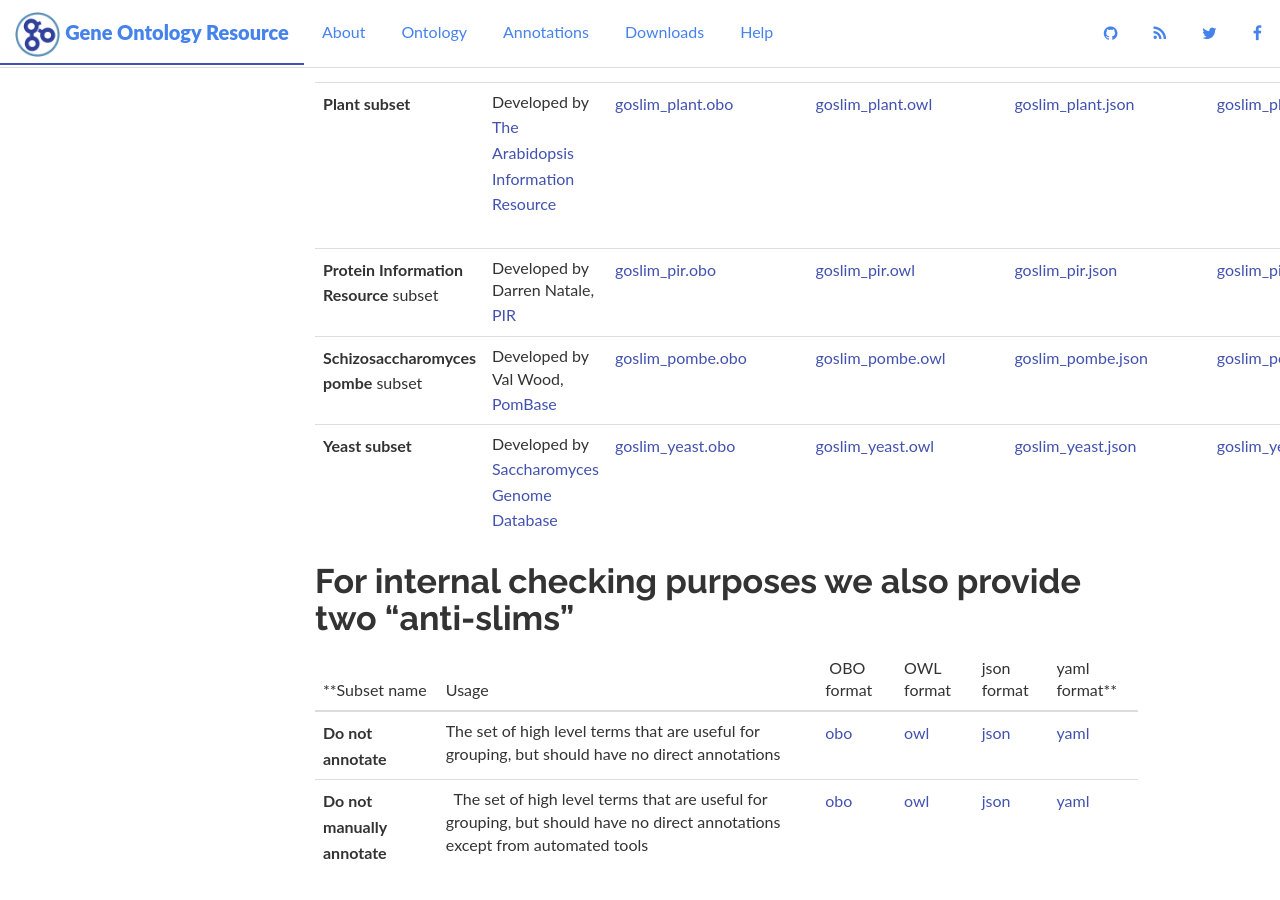
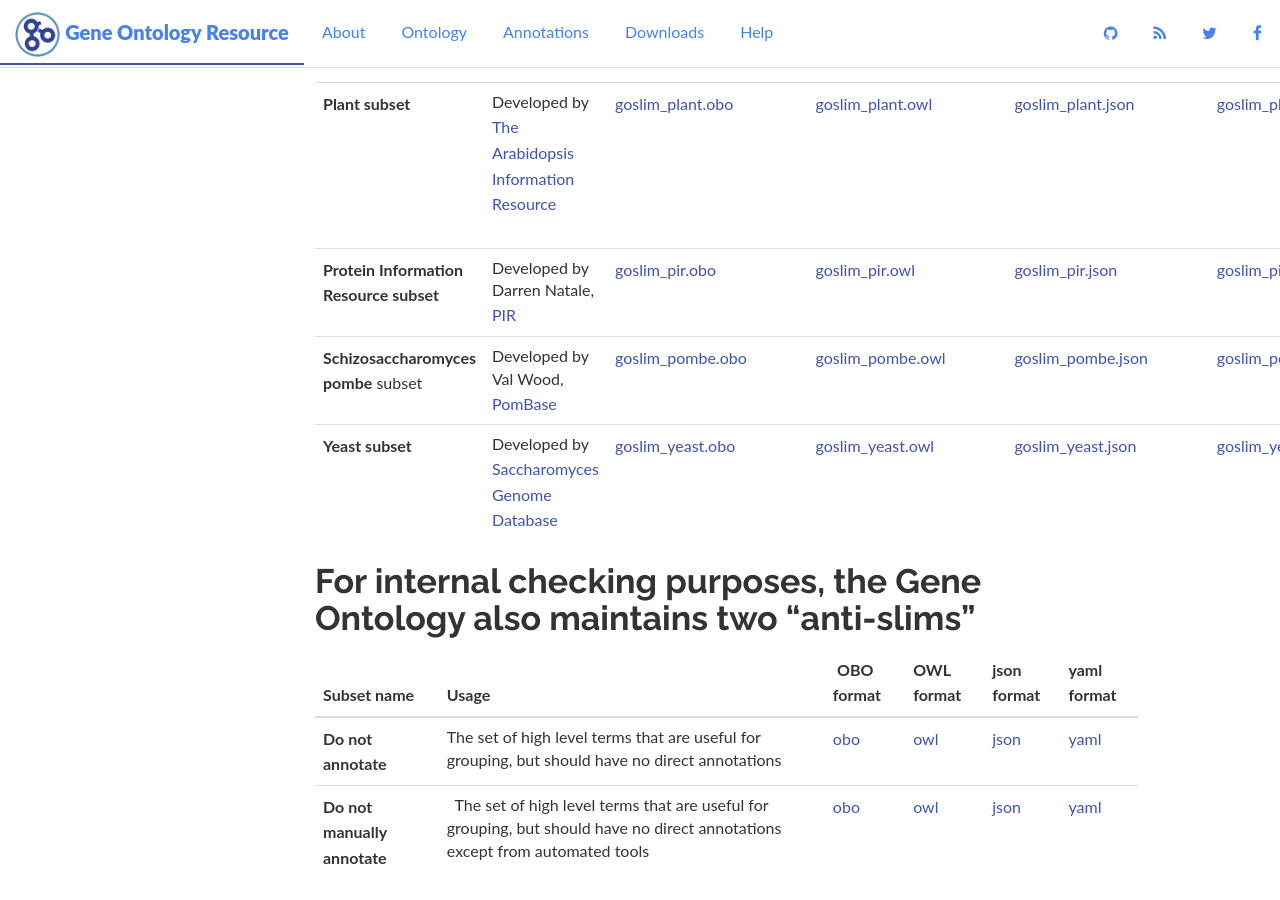
Before and after one commit to geneontology/geneontology.github.io, a Jekyll site: the page built from _docs/go-subset-guide.md, in a window 1280 px wide and 900 px high, scrolled down 1604 px. Built offline with Jekyll 4.4.1, drawn with Linux system fonts in a browser that asks for light colours; nearby versions of some CDN libraries.

Commit message:
Update go-subset-guide.md

```diff
--- a/_docs/go-subset-guide.md
+++ b/_docs/go-subset-guide.md
@@ -23,7 +23,7 @@
 
 ### Maintained GO subsets for download
 
-|**Subset name** |  **Maintainer** |	**OBO format** | **OWL format** | **json format** |**yaml format** |
+|**Subset name** | **Maintainer** |	**OBO format** | **OWL format** | **json format** |**yaml format** |
 |------------------|-------------|-------------|------------|-------------|------------|
 |**GO slim AGR subset** | Developed by GO Consortium for the [Alliance of Genomes Resources](https://www.alliancegenome.org/) |[goslim_agr.obo](http://current.geneontology.org/ontology/subsets/goslim_agr.obo)| [goslim_agr.owl](http://current.geneontology.org/ontology/subsets/goslim_agr.owl) | [goslim_agr.json](http://current.geneontology.org/ontology/subsets/goslim_agr.json) | [goslim_agr.yaml](http://current.geneontology.org/ontology/subsets/goslim_agr.yaml)|
 |**Generic GO subset** | Developed by GO Consortium |[goslim_generic.obo](http://current.geneontology.org/ontology/subsets/goslim_generic.obo)| [goslim_generic.owl](http://current.geneontology.org/ontology/subsets/goslim_generic.owl) | [goslim_generic.json](http://current.geneontology.org/ontology/subsets/goslim_generic.json) | [goslim_generic.yaml](http://current.geneontology.org/ontology/subsets/goslim_generic.yaml)|
@@ -33,15 +33,15 @@
 |**Metagenomics subset** | Developed by Jane Lomax and the [InterPro](http://www.ebi.ac.uk/interpro/) group |[goslim_metagenomics.obo](http://current.geneontology.org/ontology/subsets/goslim_metagenomics.obo)| [goslim_metagenomics.owl](http://current.geneontology.org/ontology/subsets/goslim_metagenomics.owl) | [goslim_metagenomics.json](http://current.geneontology.org/ontology/subsets/goslim_metagenomics.json) | [goslim_metagenomics.yaml](http://current.geneontology.org/ontology/subsets/goslim_metagenomics.yaml)|
 |**Mouse GO slim** | Developed by [Mouse Genome Informatics](http://www.informatics.jax.org/)|[goslim_mouse.obo](http://current.geneontology.org/ontology/subsets/goslim_mouse.obo)| [goslim_mouse.owl](http://current.geneontology.org/ontology/subsets/goslim_mouse.owl) | [goslim_mouse.json](http://current.geneontology.org/ontology/subsets/goslim_mouse.json) | [goslim_mouse.yaml](http://current.geneontology.org/ontology/subsets/goslim_mouse.yaml)|
 |**Plant subset** | Developed by [The Arabidopsis Information Resource](https://www.arabidopsis.org/) |[goslim_plant.obo](http://current.geneontology.org/ontology/subsets/goslim_plant.obo)| [goslim_plant.owl](http://current.geneontology.org/ontology/subsets/goslim_plant.owl) | [goslim_plant.json](http://current.geneontology.org/ontology/subsets/goslim_plant.json) | [goslim_plant.yaml](http://current.geneontology.org/ontology/subsets/goslim_plant.yaml)|
-|**Protein Information Resource** subset |Developed by Darren Natale, [PIR](https://pir.georgetown.edu/) |[goslim_pir.obo](http://current.geneontology.org/ontology/subsets/goslim_pir.obo)| [goslim_pir.owl](http://current.geneontology.org/ontology/subsets/goslim_pir.owl) | [goslim_pir.json](http://current.geneontology.org/ontology/subsets/goslim_pir.json) | [goslim_pir.yaml](http://current.geneontology.org/ontology/subsets/goslim_pir.yaml)|
+|**Protein Information Resource subset** |Developed by Darren Natale, [PIR](https://pir.georgetown.edu/) |[goslim_pir.obo](http://current.geneontology.org/ontology/subsets/goslim_pir.obo)| [goslim_pir.owl](http://current.geneontology.org/ontology/subsets/goslim_pir.owl) | [goslim_pir.json](http://current.geneontology.org/ontology/subsets/goslim_pir.json) | [goslim_pir.yaml](http://current.geneontology.org/ontology/subsets/goslim_pir.yaml)|
 |**Schizosaccharomyces pombe** subset | Developed by Val Wood, [PomBase](https://www.pombase.org/) |[goslim_pombe.obo](http://current.geneontology.org/ontology/subsets/goslim_pombe.obo)| [goslim_pombe.owl](http://current.geneontology.org/ontology/subsets/goslim_pombe.owl) | [goslim_pombe.json](http://current.geneontology.org/ontology/subsets/goslim_pombe.json) | [goslim_pombe.yaml](http://current.geneontology.org/ontology/subsets/goslim_pombe.yaml)|
 |**Yeast subset** | Developed by [Saccharomyces Genome Database](https://www.yeastgenome.org/) |[goslim_yeast.obo](http://current.geneontology.org/ontology/subsets/goslim_yeast.obo)| [goslim_yeast.owl](http://current.geneontology.org/ontology/subsets/goslim_yeast.owl) | [goslim_yeast.json](http://current.geneontology.org/ontology/subsets/goslim_yeast.json) | [goslim_yeast.yaml](http://current.geneontology.org/ontology/subsets/goslim_yeast.yaml)|
 
 
 
-## For internal checking purposes we also provide two "anti-slims"
+## For internal checking purposes, the Gene Ontology also maintains two "anti-slims"
 
-|**Subset name |	Usage | OBO format | OWL format | json format |yaml format** |
+|**Subset name** |	**Usage** | **OBO format** | **OWL format** | **json format** |**yaml format** |
 |------------------|----------|----------|----------|----------|----------|
 |**Do not annotate** | The set of high level terms that are useful for grouping, but should have no direct annotations|[obo](http://current.geneontology.org/ontology/subsets/goslim_gocheck_do_not_annotate.obo)| [owl](http://current.geneontology.org/ontology/subsets/goslim_gocheck_do_not_annotate.owl) | [json](http://current.geneontology.org/ontology/subsets/goslim_gocheck_do_not_annotate.json) | [yaml](http://current.geneontology.org/ontology/subsets/goslim_gocheck_do_not_annotate.yaml)|
 |**Do not manually annotate**  |  The set of high level terms that are useful for grouping, but should have no direct annotations except from automated tools|[obo](http://current.geneontology.org/ontology/subsets/goslim_gocheck_do_not_manually_annotate.obo)| [owl](http://current.geneontology.org/ontology/subsets/goslim_gocheck_do_not_manually_annotate.owl) | [json](http://current.geneontology.org/ontology/subsets/goslim_gocheck_do_not_manually_annotate.json) | [yaml](http://current.geneontology.org/ontology/subsets/goslim_gocheck_do_not_manually_annotate.yaml)|
```
